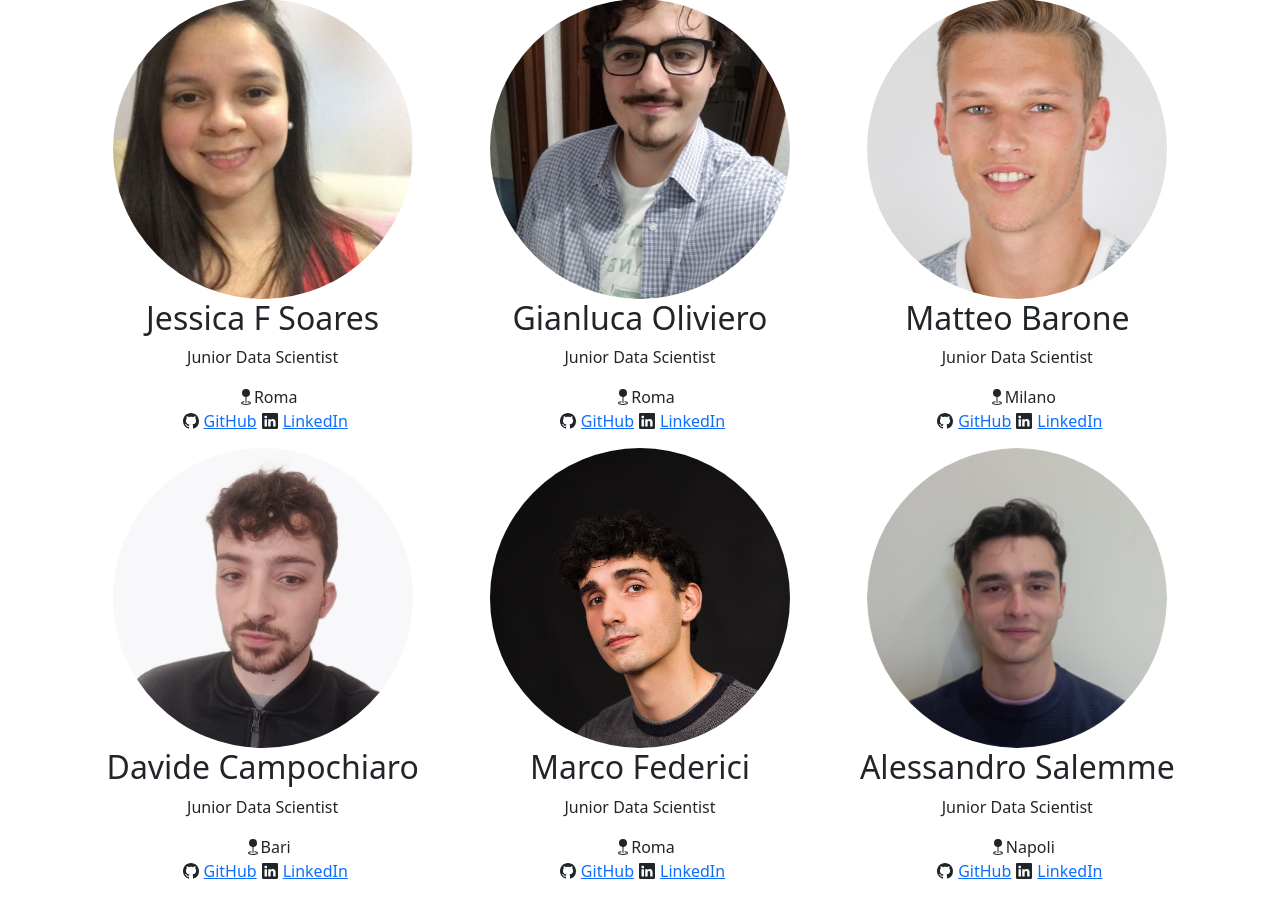
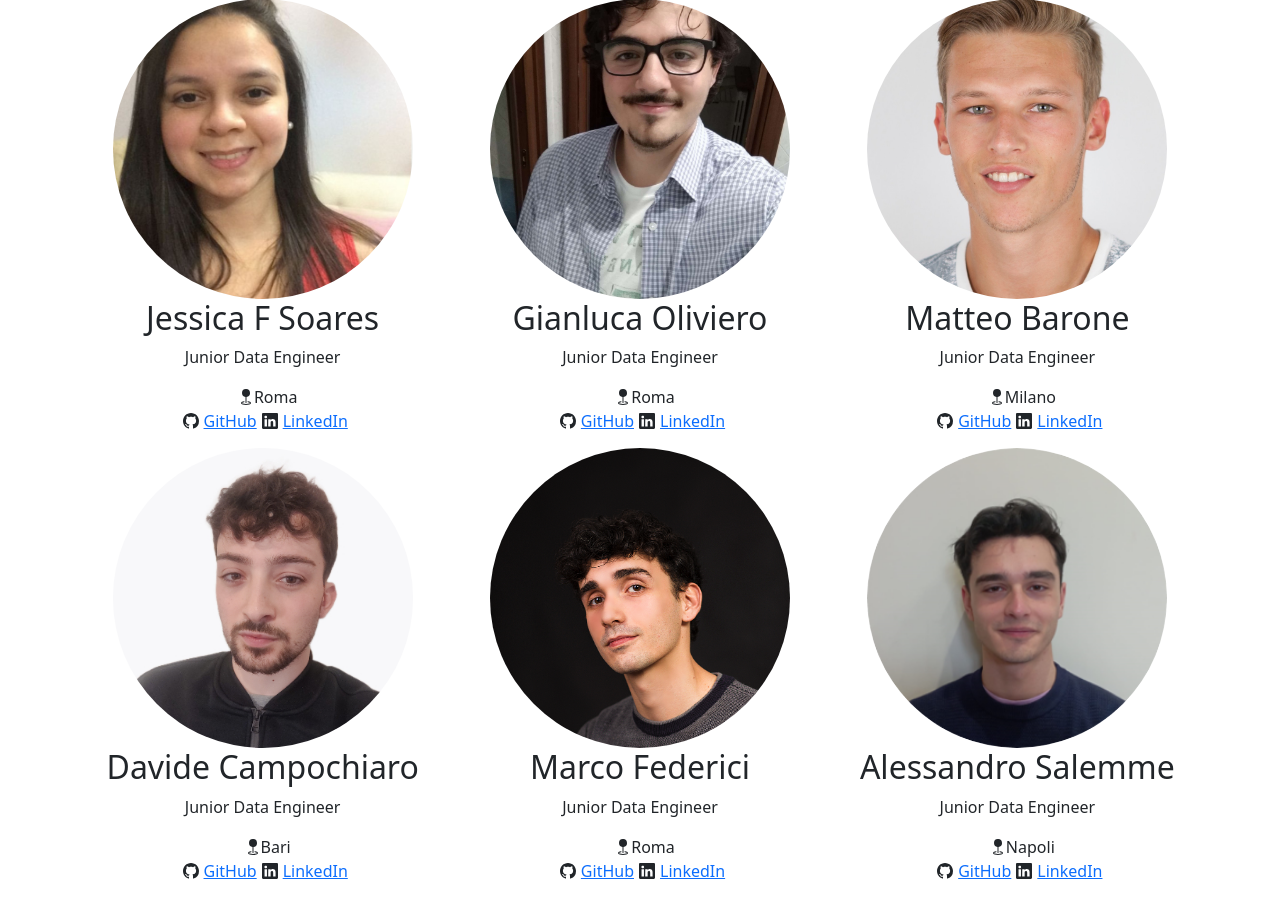
Before and after one commit to electra995/Talentscope, a Flask app: page /about in a window 1280 px wide. Shown: the part 542-1448 px from the top of the page. Run offline with Flask 3, Linux system fonts and the light colour scheme; some libraries are stand-ins or nearby versions.

Commit message:
versione finale

```diff
--- a/templates/about_us.html
+++ b/templates/about_us.html
@@ -52,7 +52,7 @@
                          style="width: 100%; height: 100%; object-fit: cover;">
                 </div>
                 <h2 class="fw-normal">Jessica F Soares</h2>
-                <p>Junior Data Scientist</p>
+                <p>Junior Data Engineer</p>
                 <div style="display: flex; align-items: center">
                     <i style="margin: 0 5px" class="bi bi-geo-fill"></i>
                     <svg xmlns="http://www.w3.org/2000/svg" width="16" height="16" fill="currentColor"
@@ -84,7 +84,7 @@
                          style="width: 100%; height: 100%; object-fit: cover;">
                 </div>
                 <h2 class="fw-normal">Gianluca Oliviero</h2>
-                <p>Junior Data Scientist</p>
+                <p>Junior Data Engineer</p>
                 <div style="display: flex; align-items: center">
                     <i style="margin: 0 5px" class="bi bi-geo-fill"></i>
                     <svg xmlns="http://www.w3.org/2000/svg" width="16" height="16" fill="currentColor"
@@ -116,7 +116,7 @@
                          style="width: 100%; height: 100%; object-fit: cover;">
                 </div>
                 <h2 class="fw-normal">Matteo Barone</h2>
-                <p>Junior Data Scientist</p>
+                <p>Junior Data Engineer</p>
                 <div style="display: flex; align-items: center">
                     <i style="margin: 0 5px" class="bi bi-geo-fill"></i>
                     <svg xmlns="http://www.w3.org/2000/svg" width="16" height="16" fill="currentColor"
@@ -148,7 +148,7 @@
                          style="width: 100%; height: 100%; object-fit: cover;">
                 </div>
                 <h2 class="fw-normal">Davide Campochiaro</h2>
-                <p>Junior Data Scientist</p>
+                <p>Junior Data Engineer</p>
                 <div style="display: flex; align-items: center">
                     <i style="margin: 0 5px" class="bi bi-geo-fill"></i>
                     <svg xmlns="http://www.w3.org/2000/svg" width="16" height="16" fill="currentColor"
@@ -180,7 +180,7 @@
                          style="width: 100%; height: 100%; object-fit: cover;">
                 </div>
                 <h2 class="fw-normal">Marco Federici</h2>
-                <p>Junior Data Scientist</p>
+                <p>Junior Data Engineer</p>
                 <div style="display: flex; align-items: center">
                     <i style="margin: 0 5px" class="bi bi-geo-fill"></i>
                     <svg xmlns="http://www.w3.org/2000/svg" width="16" height="16" fill="currentColor"
@@ -212,7 +212,7 @@
                          style="width: 100%; height: 100%; object-fit: cover;">
                 </div>
                 <h2 class="fw-normal">Alessandro Salemme</h2>
-                <p>Junior Data Scientist</p>
+                <p>Junior Data Engineer</p>
                 <div style="display: flex; align-items: center">
                     <i style="margin: 0 5px" class="bi bi-geo-fill"></i>
                     <svg xmlns="http://www.w3.org/2000/svg" width="16" height="16" fill="currentColor"
```
